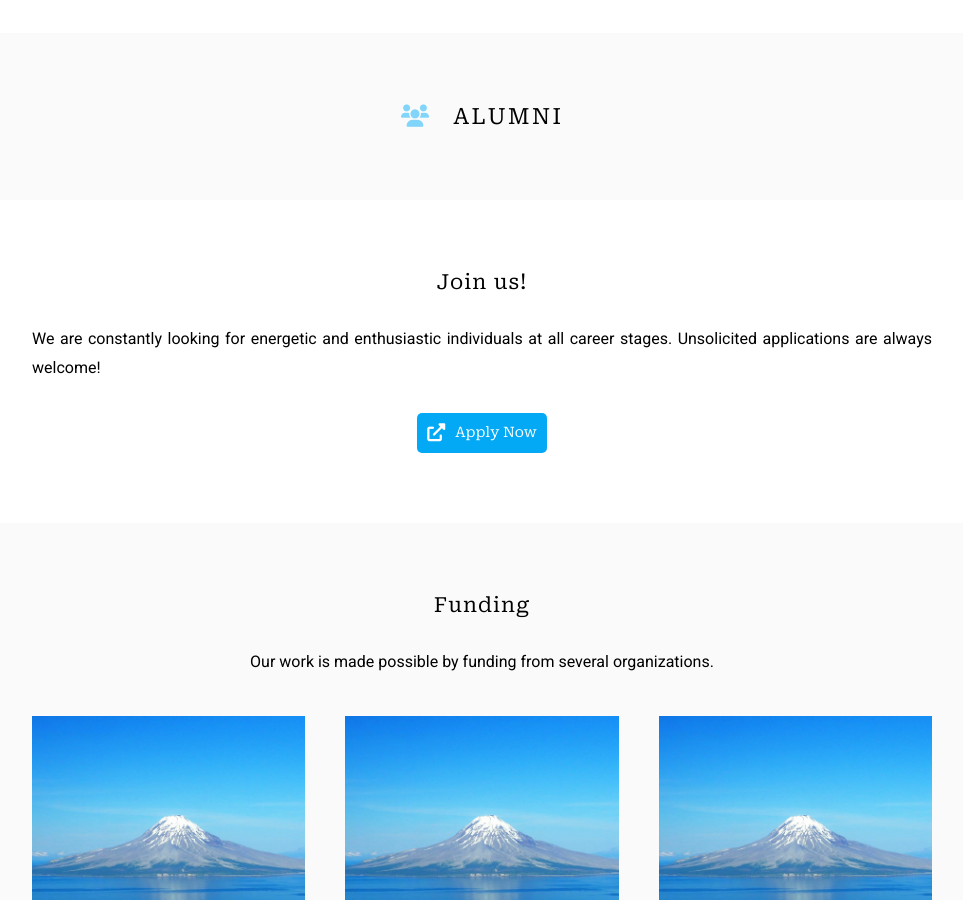
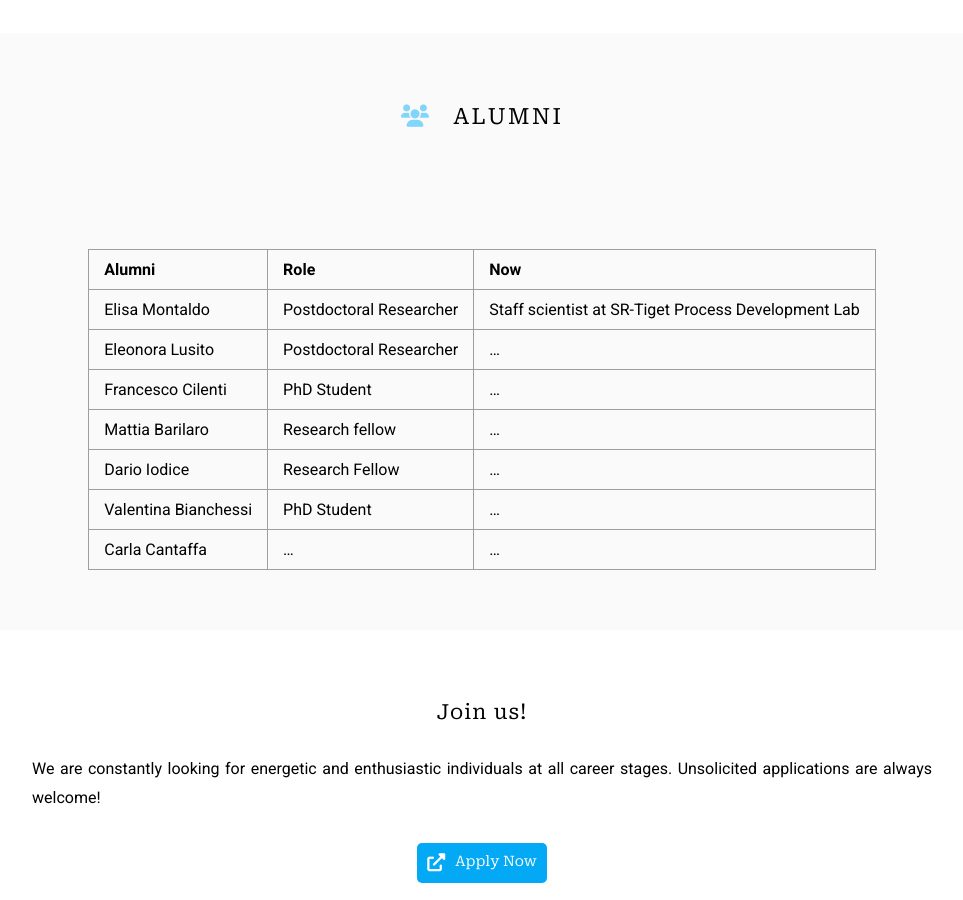
Before and after one commit to laterz-f/labwebsite, a Jekyll site: the page built from team/index.md, in a window 1280 px wide and 900 px high, scrolled down 1731 px. Shown: the whole window, without its empty margins (158-1121 px from the left). Built offline with Jekyll 4.4.1, drawn with Linux system fonts in a browser that asks for light colours.

Commit message:
Update index.md

```diff
--- a/team/index.md
+++ b/team/index.md
@@ -65,6 +65,18 @@ Meet the members of the Genomics of the Immune System Unit! Our lab is part of t
 
 # <i class="fas fa-users"></i>Alumni
 
+<br>
+
+| Alumni | Role | Now |
+| :------------- |:-------------| :-----------|
+| Elisa Montaldo    | Postdoctoral Researcher  | Staff scientist at SR-Tiget Process Development Lab |
+| Eleonora Lusito    | Postdoctoral Researcher | ... |
+| Francesco Cilenti	   | PhD Student | ... |
+| Mattia Barilaro | Research fellow | ... |
+| Dario Iodice | Research Fellow | ... |
+| Valentina Bianchessi | PhD Student | ... |
+| Carla Cantaffa | ... | ... |
+
 {% include section.html %}
 
 ## Join us!
```
